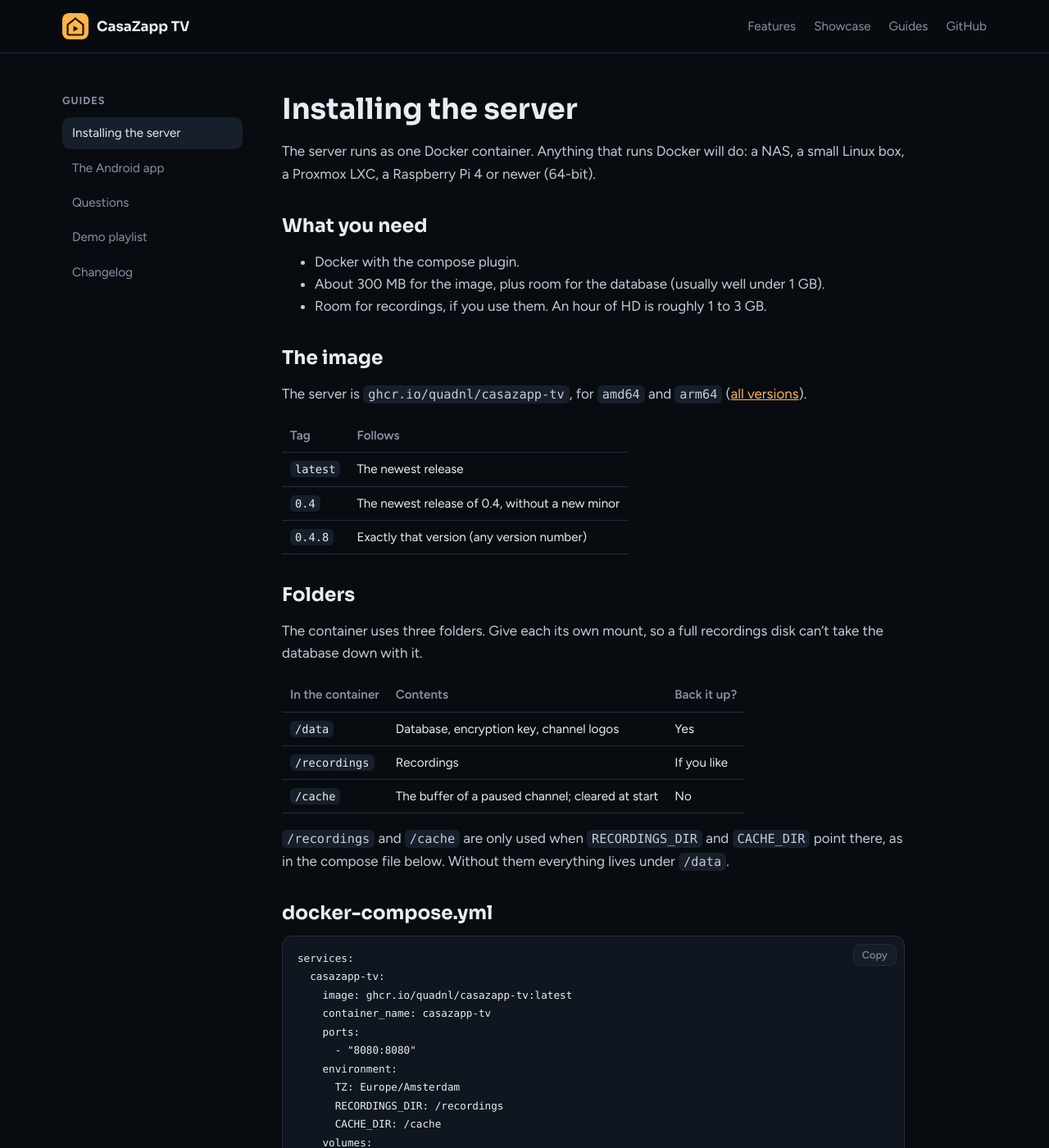
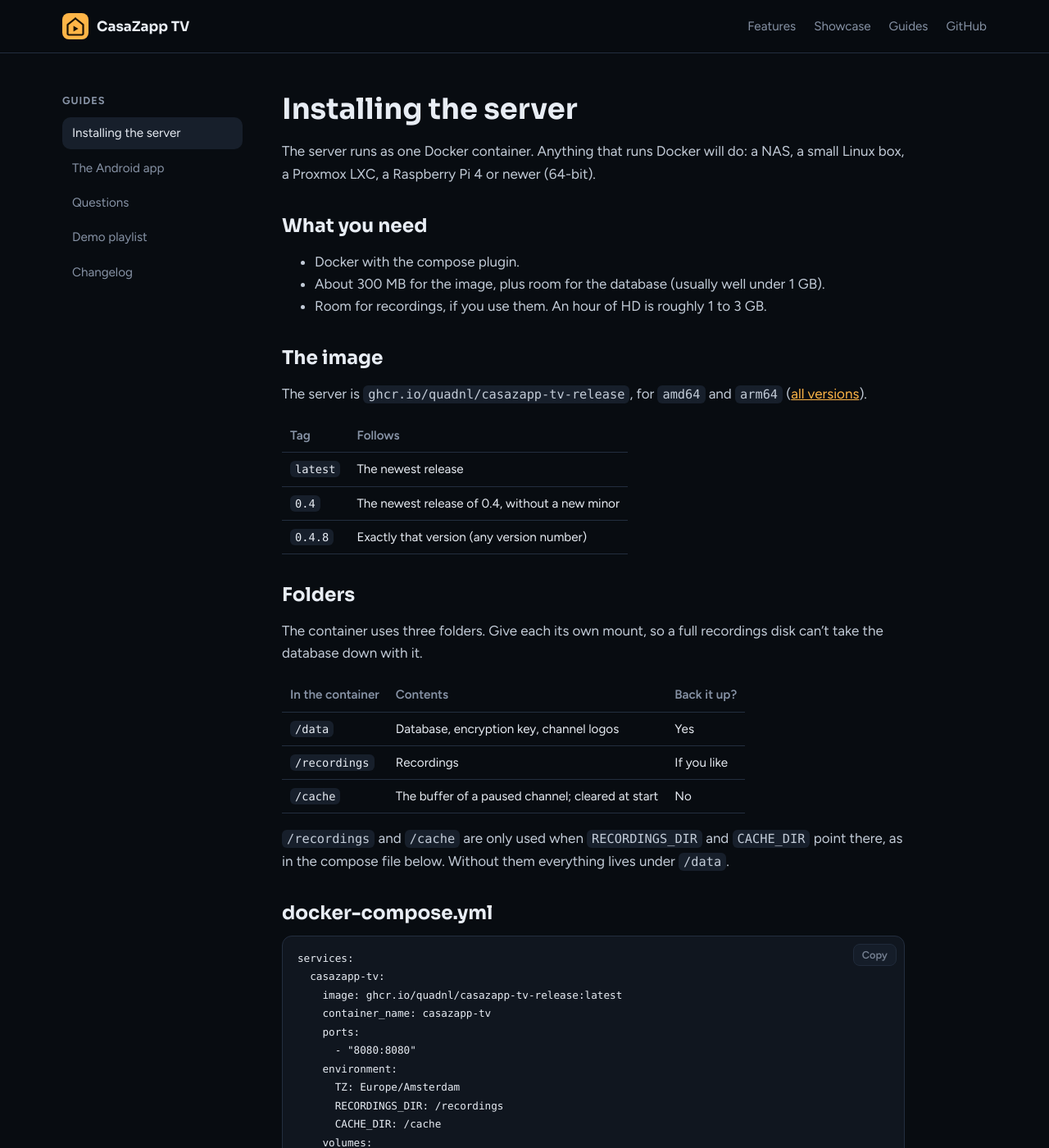
Before and after one commit to QuadNL/CasaZapp-TV-release, a Jekyll site: the page built from docs/server.md, in a window 1280 px wide and 1400 px high. Shown: the whole window at 82% size. Built offline with Jekyll 4.4.1, drawn with Linux system fonts in a browser that asks for light colours; our own code applies the rules of GitHub Pages for plain Markdown files.

Commit message:
Publish a release: Android app and server image by hand; image is casazapp-tv-release
Co-Authored-By: Claude Opus 5.5 <noreply@anthropic.com>

````diff
--- a/docker-compose.yml
+++ b/docker-compose.yml
@@ -1,7 +1,7 @@
 # CasaZapp TV server. See docs/server.md for what each line does.
 services:
   casazapp-tv:
-    image: ghcr.io/quadnl/casazapp-tv:latest
+    image: ghcr.io/quadnl/casazapp-tv-release:latest
     container_name: casazapp-tv
     ports:
       - "8080:8080"
--- a/docs/server.md
+++ b/docs/server.md
@@ -11,8 +11,8 @@ Linux box, a Proxmox LXC, a Raspberry Pi 4 or newer (64-bit).
 
 ## The image
 
-The server is `ghcr.io/quadnl/casazapp-tv`, for `amd64` and `arm64`
-([all versions](https://github.com/users/QuadNL/packages/container/package/casazapp-tv)).
+The server is `ghcr.io/quadnl/casazapp-tv-release`, for `amd64` and `arm64`
+([all versions](https://github.com/QuadNL/CasaZapp-TV-release/pkgs/container/casazapp-tv-release)).
 
 | Tag       | Follows                                        |
 | --------- | ---------------------------------------------- |
@@ -39,7 +39,7 @@ the compose file below. Without them everything lives under `/data`.
 ```yaml
 services:
   casazapp-tv:
-    image: ghcr.io/quadnl/casazapp-tv:latest
+    image: ghcr.io/quadnl/casazapp-tv-release:latest
     container_name: casazapp-tv
     ports:
       - "8080:8080"
````
Also changed, not shown: .github/workflows/publish.yml (added), README.md.
